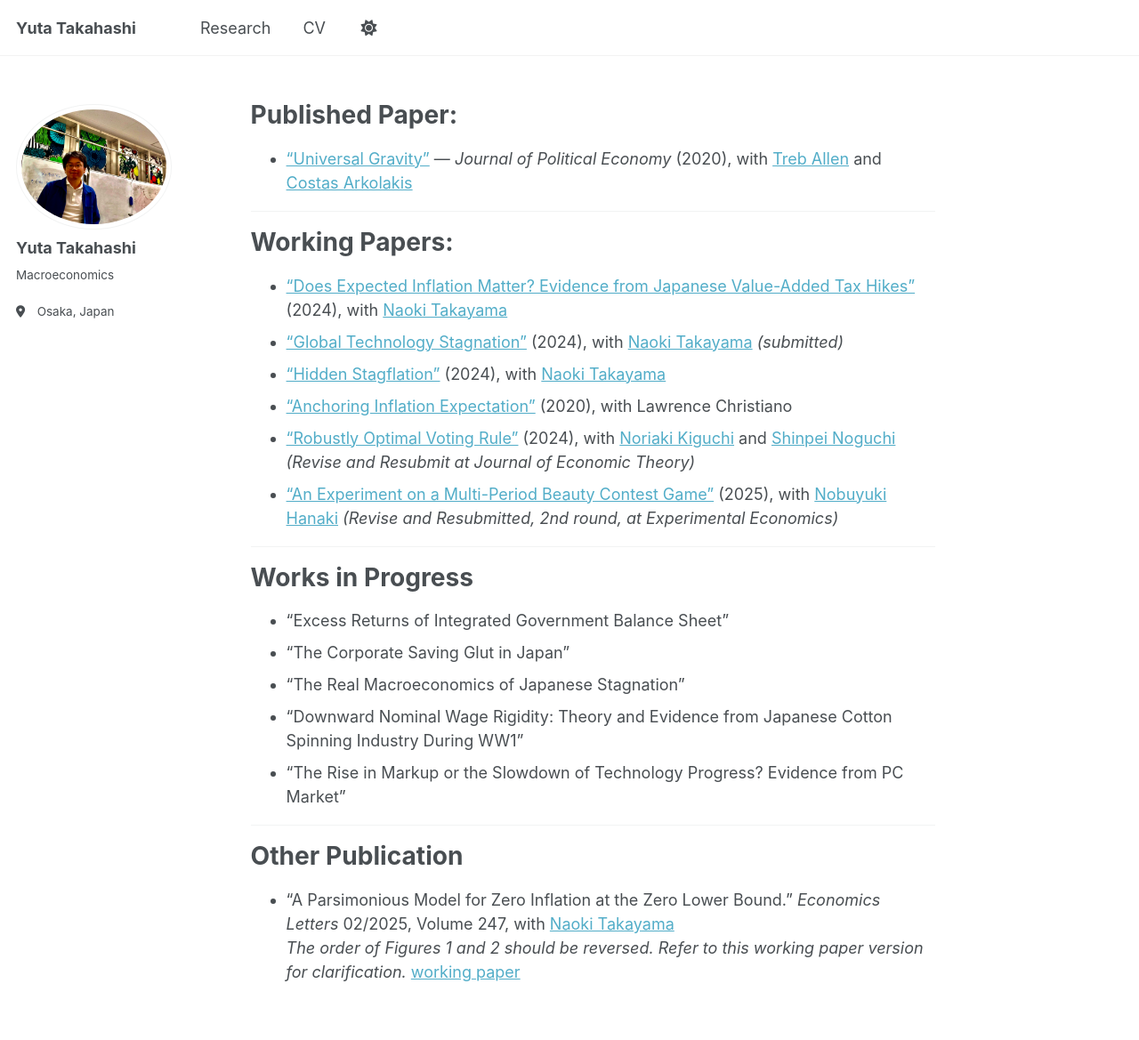
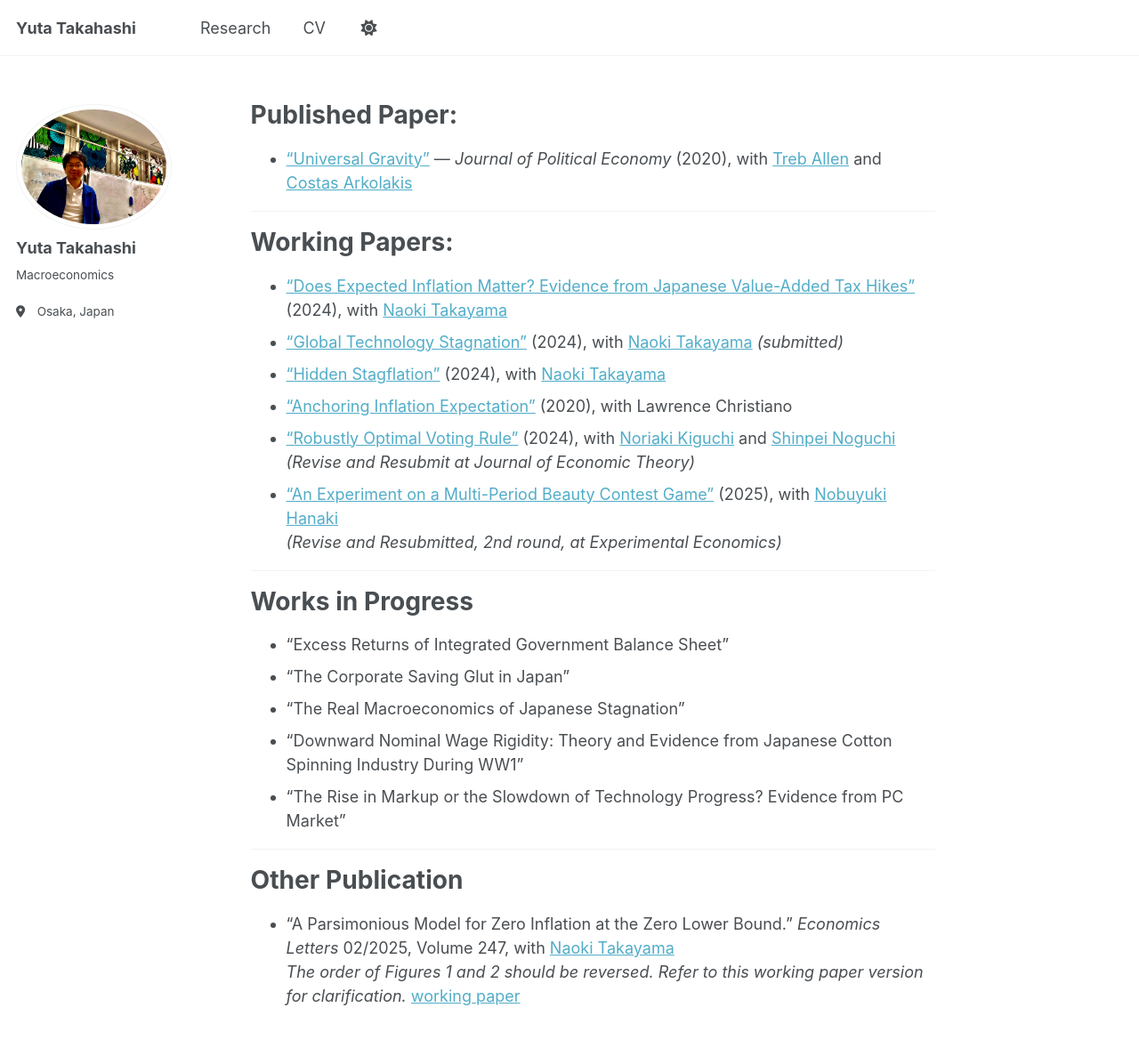
Before and after one commit to yuta-takahashi-1211/yuta-takahashi-1211.github.io, a Jekyll site: the page built from _pages/research.md, in a window 1280 px wide and 1313 px high. Shown: the top 1169 px of the window at 89% size. Built offline with Jekyll 4.4.1, drawn with Linux system fonts in a browser that asks for light colours.

```diff
--- a/_pages/research.md
+++ b/_pages/research.md
@@ -14,9 +14,9 @@ author_profile: true
 - ["Global Technology Stagnation"](https://www.dropbox.com/scl/fo/03uqcl1l6suag1uxbw4uo/h?rlkey=oirzggqtv7ol6q75ae1r66mie&dl=0) (2024), with [Naoki Takayama](https://www.naoki-takayama.com/) *(submitted)*
 - ["Hidden Stagflation"](https://www.dropbox.com/home/bad_inflation/web) (2024), with [Naoki Takayama](https://www.naoki-takayama.com/)
 - ["Anchoring Inflation Expectation"](https://www.dropbox.com/scl/fo/0kf9p5ntgox4cynbx0fvl/AD68Qi_jBnwbvUYGORn6MPM?rlkey=anx7yq9axeve92rwpc908hps5&dl=0) (2020), with Lawrence Christiano
-- ["Robustly Optimal Voting Rule"](https://www.dropbox.com/home/SuccessiveVoting/web?share_manage_access=false) (2024), with [Noriaki Kiguchi](https://sites.google.com/view/noriaki-kiguchi/home/) and [Shinpei Noguchi](https://sites.google.com/view/shinpeinoguchi/home)
+- ["Robustly Optimal Voting Rule"](https://www.dropbox.com/home/SuccessiveVoting/web?share_manage_access=false) (2024), with [Noriaki Kiguchi](https://sites.google.com/view/noriaki-kiguchi/home/) and [Shinpei Noguchi](https://sites.google.com/view/shinpeinoguchi/home) <br>
 *(Revise and Resubmit at Journal of Economic Theory)*
-- ["An Experiment on a Multi-Period Beauty Contest Game"](https://www.dropbox.com/home/dynamicBeautyContestAnalysis/web) (2025), with [Nobuyuki Hanaki](https://sites.google.com/view/nhanaki/home)
+- ["An Experiment on a Multi-Period Beauty Contest Game"](https://www.dropbox.com/home/dynamicBeautyContestAnalysis/web) (2025), with [Nobuyuki Hanaki](https://sites.google.com/view/nhanaki/home) <br>
 *(Revise and Resubmitted, 2nd round, at Experimental Economics)*
 
 ---
```
